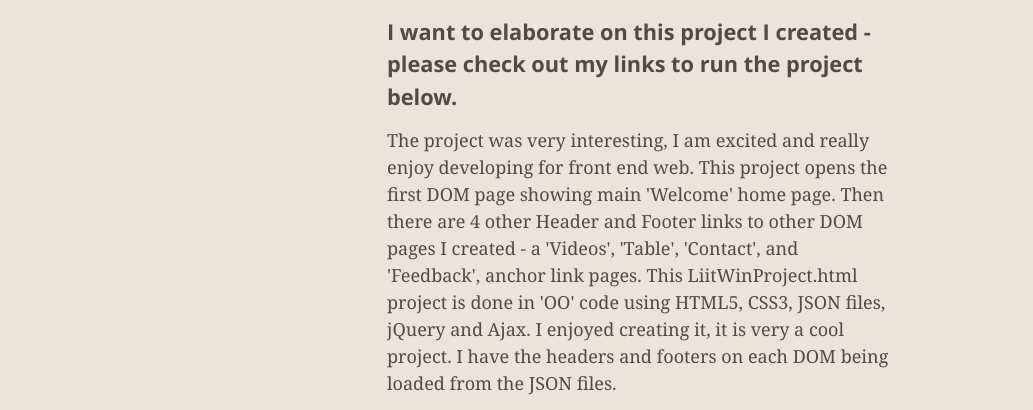
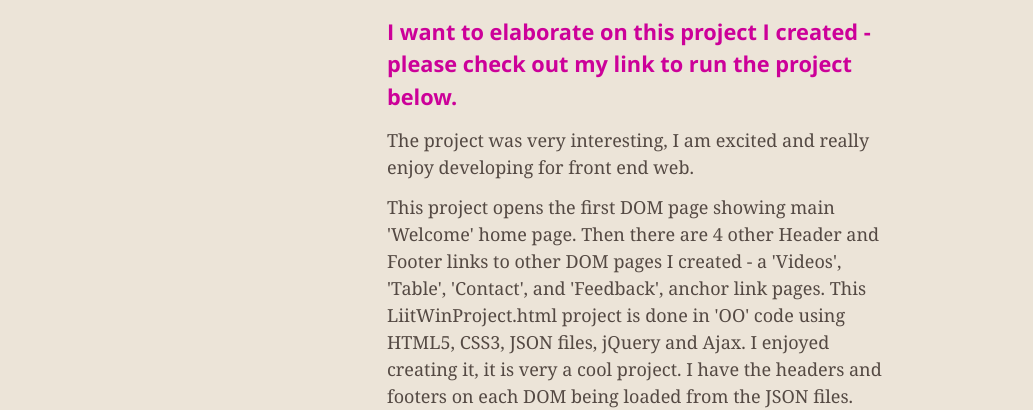
Before and after one commit to suzGtHb/suzy_nuwbedev, a plain HTML site: page index.html in a window 1280 px wide. Shown: the part 424-834 px from the top of the page, without its empty margins (0-1033 px from the left). Drawn offline with nearby package versions, Linux system fonts and the light colour scheme.

Commit message:
Update index.html
Adding color again

```diff
--- a/index.html
+++ b/index.html
@@ -55,12 +55,12 @@
 <h2>
 <a id="-web--software-developer-" class="anchor" href="#-web--software-developer-" aria-hidden="true"><span class="octicon octicon-link"></span></a>****** Web / Software Developer ******</h2>
 
-<h3>
-<a id="i-want-to-elaborate-on-this-project-i-created---please-check-out-my-links-to-run-the-project-below" class="anchor" href="#i-want-to-elaborate-on-this-project-i-created---please-check-out-my-links-to-run-the-project-below" aria-hidden="true"><span class="octicon octicon-link"></span></a>I want to elaborate on this project I created - please check out my links to run the project below.</h3>
+<h3 style="color:#CC0099">
+<a id="i-want-to-elaborate-on-this-project-i-created---please-check-out-my-link-to-run-the-project-below" class="anchor" href="#i-want-to-elaborate-on-this-project-i-created---please-check-out-my-link-to-run-the-project-below" aria-hidden="true"><span class="octicon octicon-link"></span></a>I want to elaborate on this project I created - please check out my link to run the project below.</h3>
 
-<p style="font-size:larger">The project was very interesting, I am excited and really enjoy developing for front end web.
-This project opens the first DOM page showing main 'Welcome' home page. Then there are 4 other Header and Footer links to other DOM pages I created - a 'Videos', 'Table', 'Contact', and 'Feedback', anchor link pages. This LiitWinProject.html project is done in 'OO' code using HTML5, CSS3, JSON files, jQuery and Ajax. I enjoyed creating it, it is very a cool project.
-I have the headers and footers on each DOM being loaded from the JSON files.   </p>
+<p style="font-size:larger">The project was very interesting, I am excited and really enjoy developing for front end web.</p>
+<p style="font-size:larger">This project opens the first DOM page showing main 'Welcome' home page. Then there are 4 other Header and Footer links to other DOM pages I created - a 'Videos', 'Table', 'Contact', and 'Feedback', anchor link pages. This LiitWinProject.html project is done in 'OO' code using HTML5, CSS3, JSON files, jQuery and Ajax. I enjoyed creating it, it is very a cool project.
+I have the headers and footers on each DOM being loaded from the JSON files.</p>
 
 <ol>
 <li><p  style="font-size:large">On the 'Videos' page try out all of the active buttons.  As the video is played or skipped the time left on the video displays beneath it. I added an input slider beneath the video; I programmed it to move along with the video as the 'Skp 1 Second' button is selected.   </p></li>
```
